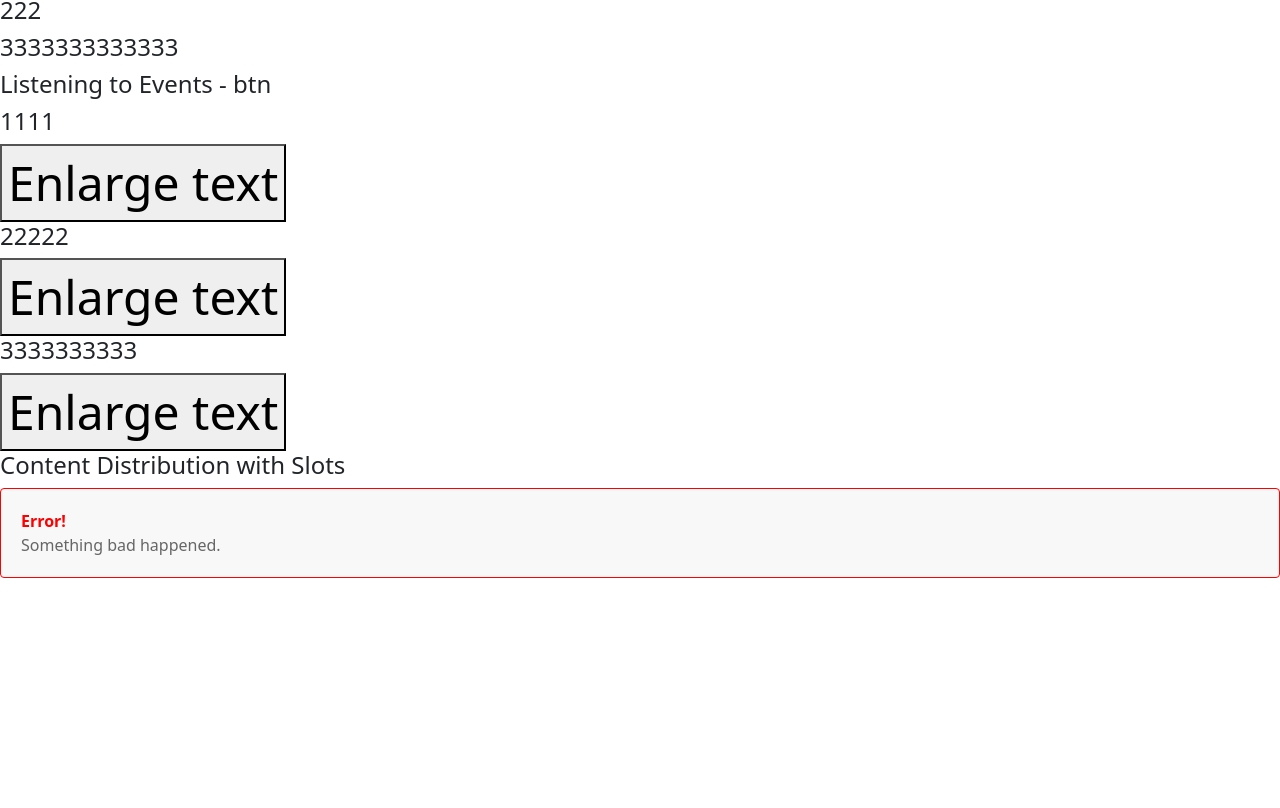
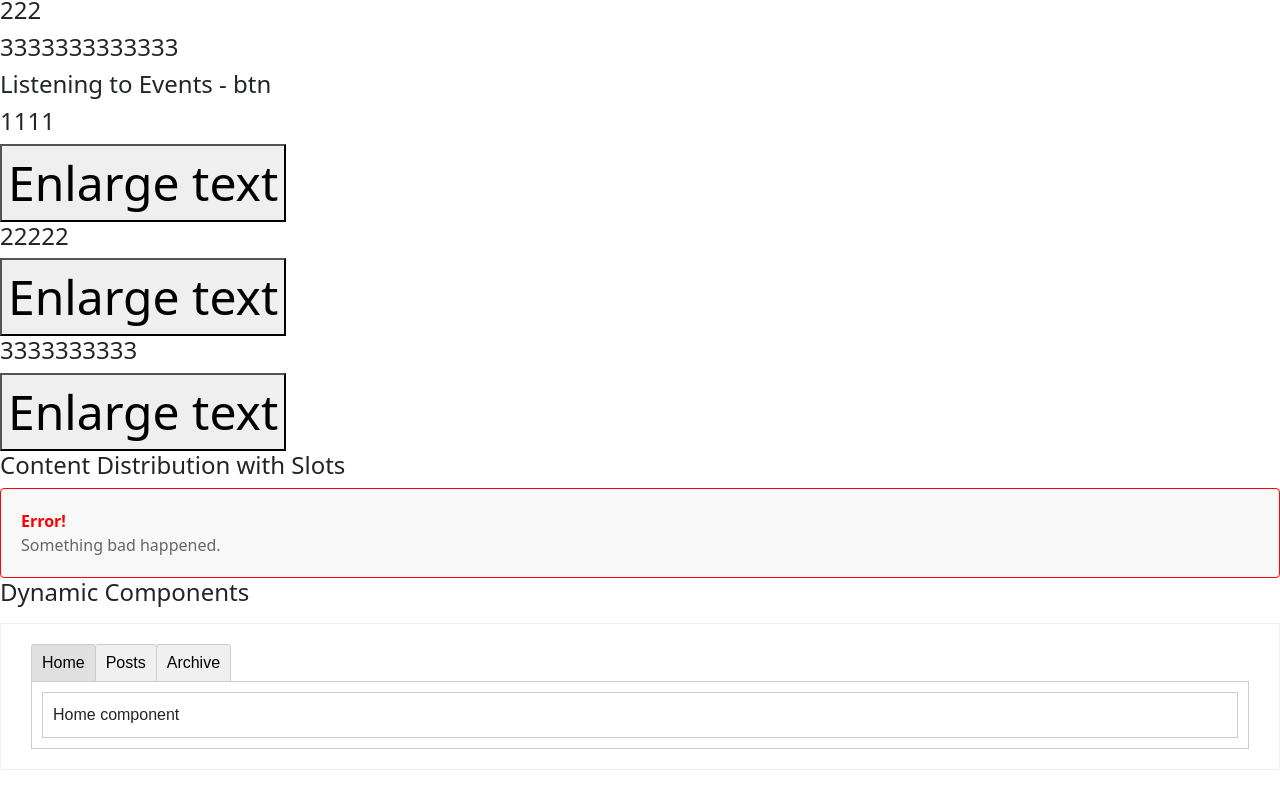
Before and after one commit to ljh9/VueExercises, a Vue app: page / in a window 1280 px wide. Shown: the part 800-1608 px from the top of the page. Before the commit the page ends 1378 px from the top, so only its background shows below. Built offline with nearby package versions, Linux system fonts and the light colour scheme.

Commit message:
DynamicComponents

```diff
--- /dev/null
+++ b/src/views/Exercise08/DynamicComponents.vue
@@ -0,0 +1,68 @@
+<script>
+import Home from './Home.vue'
+import Posts from './Posts.vue'
+import Archive from './Archive.vue'
+
+export default {
+  components: {
+    Home,
+    Posts,
+    Archive
+  },
+  data() {
+    return {
+      currentTab: 'Home',
+      tabs: ['Home', 'Posts', 'Archive']
+    }
+  }
+}
+</script>
+
+<template>
+    <div class="exercise">
+        <div class="demo">
+            <button
+            v-for="tab in tabs"
+            :key="tab"
+            :class="['tab-button', { active: currentTab === tab }]"
+            @click="currentTab = tab"
+            >
+            {{ tab }}
+            </button>
+            <component :is="currentTab" class="tab"></component>
+        </div>
+  </div>
+</template>
+
+<style>
+.demo {
+  font-family: sans-serif;
+  border: 1px solid #eee;
+  border-radius: 2px;
+  padding: 20px 30px;
+  margin-top: 1em;
+  margin-bottom: 40px;
+  user-select: none;
+  overflow-x: auto;
+}
+.tab-button {
+  padding: 6px 10px;
+  border-top-left-radius: 3px;
+  border-top-right-radius: 3px;
+  border: 1px solid #ccc;
+  cursor: pointer;
+  background: #f0f0f0;
+  margin-bottom: -1px;
+  margin-right: -1px;
+}
+.tab-button:hover {
+  background: #e0e0e0;
+}
+.tab-button.active {
+  background: #e0e0e0;
+}
+.tab {
+  border: 1px solid #ccc;
+  padding: 10px;
+}
+</style>
--- a/src/views/Exercise08/ExerciseTest08.vue
+++ b/src/views/Exercise08/ExerciseTest08.vue
@@ -7,6 +7,7 @@
 import ListeningToEvents from './ListeningToEvents.vue'
 import ListeningToEventsBtn from './ListeningToEventsBtn.vue'
 import ContentDistribution from './ContentDistribution.vue'
+import DynamicComponents from './DynamicComponents.vue'
 </script>
 
 <template>
@@ -27,5 +28,7 @@
         <ListeningToEventsBtn />
         <h4>Content Distribution with Slots</h4>
         <ContentDistribution />
+        <h4>Dynamic Components</h4>
+        <DynamicComponents />
     </div>
 </template>
```
